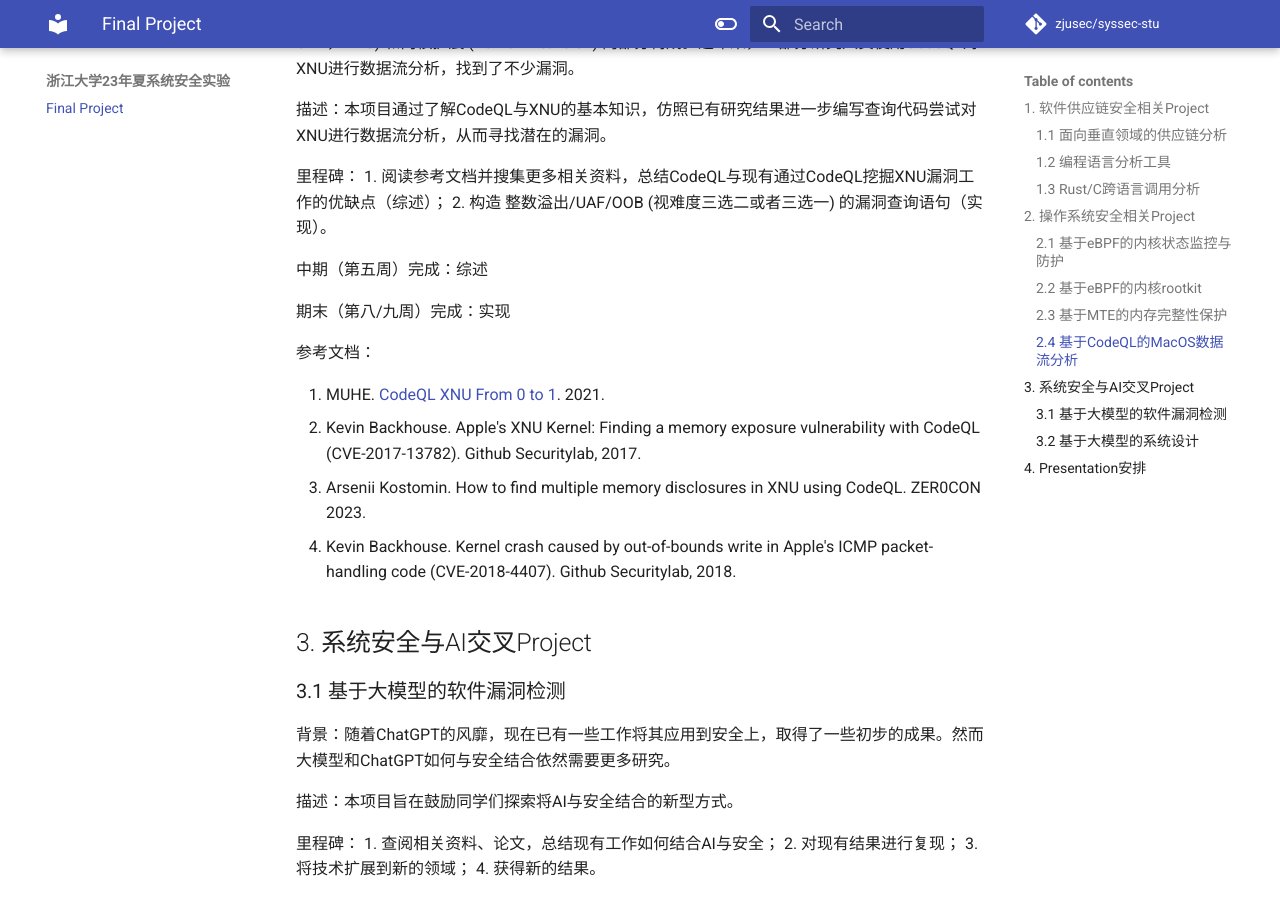
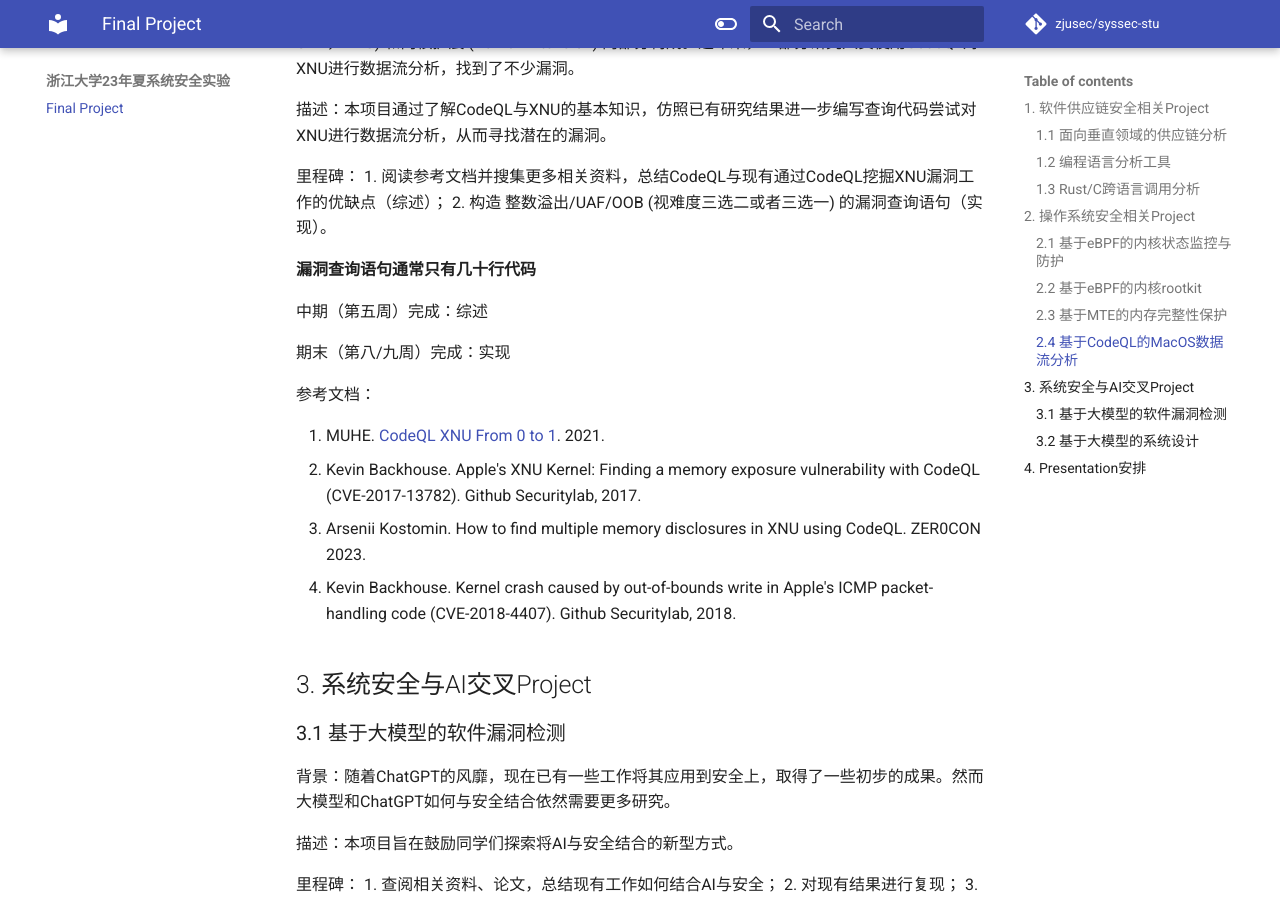
Before and after one commit to syssec24/syssec24.github.io, an MkDocs documentation site: the page built from docs/proj.md, in a window 1280 px wide and 900 px high, scrolled down 4334 px. Built offline with MkDocs 1.6.1 and Material for MkDocs 9.7.7, drawn with Linux system fonts in a browser that asks for light colours.

Commit message:
update docs/proj.md.
Signed-off-by: Drl.emrn <7926241+drlemrn@user.noreply.gitee.com>

```diff
--- a/docs/proj.md
+++ b/docs/proj.md
@@ -130,6 +130,8 @@
 1. 阅读参考文档并搜集更多相关资料，总结CodeQL与现有通过CodeQL挖掘XNU漏洞工作的优缺点（综述）；
 2. 构造 整数溢出/UAF/OOB (视难度三选二或者三选一) 的漏洞查询语句（实现）。
 
+**漏洞查询语句通常只有几十行代码**
+
 中期（第五周）完成：综述
 
 期末（第八/九周）完成：实现
```
